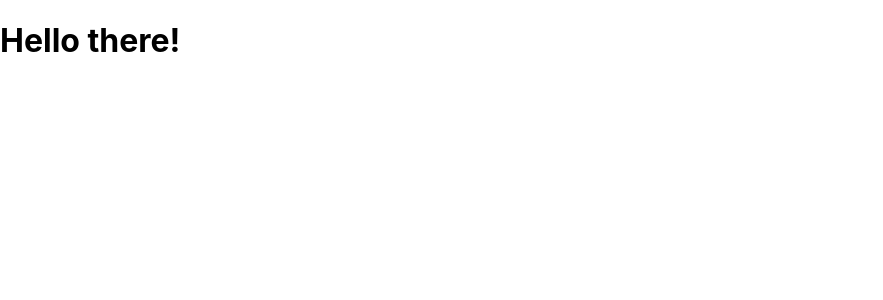
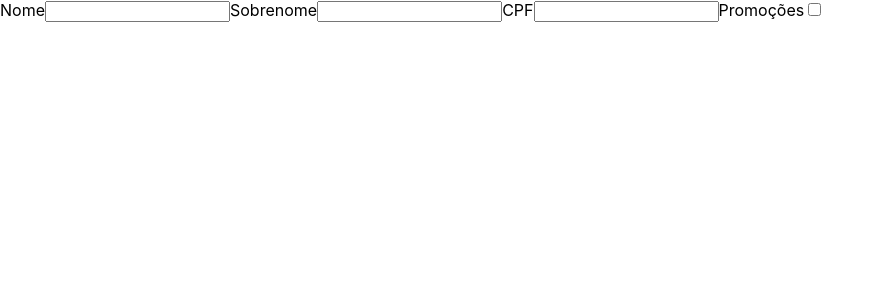
Before and after one commit to pinheiroduda/alura-react-form, a React (Create React App) app: page / in a window 1280 px wide. Shown: the top 300 px of the page, without its empty margins (0-883 px from the left). Built offline with nearby package versions, Linux system fonts and the light colour scheme.

Commit message:
feat: ✨  adds form input fields

```diff
--- a/src/components/form/Form.jsx
+++ b/src/components/form/Form.jsx
@@ -2,6 +2,20 @@ import React from 'react';
 
 export function Form() {
   return (
-    <h1>Hello there!</h1>
+    <>
+      <form>
+        <label>Nome</label>
+        <input type="text" />
+
+        <label>Sobrenome</label>
+        <input type="text" />
+
+        <label>CPF</label>
+        <input type="text" />
+
+        <label>Promoções</label>
+        <input type="checkbox" />
+      </form>
+    </>
   )
 }
```
